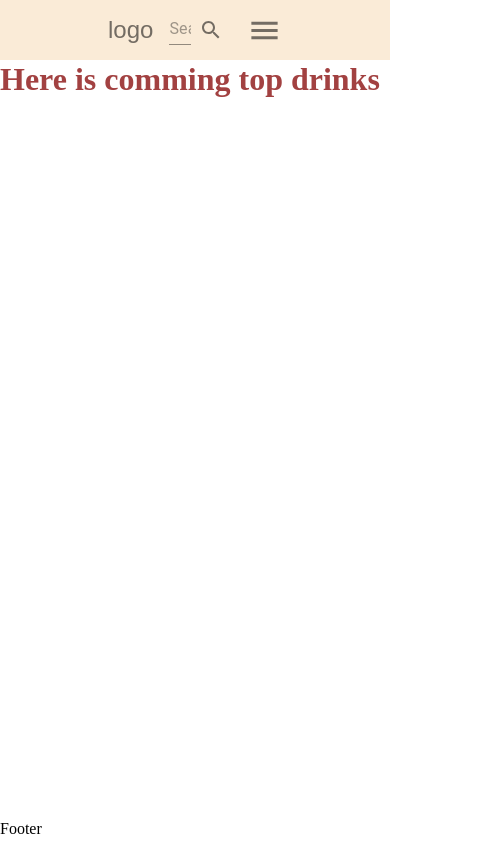
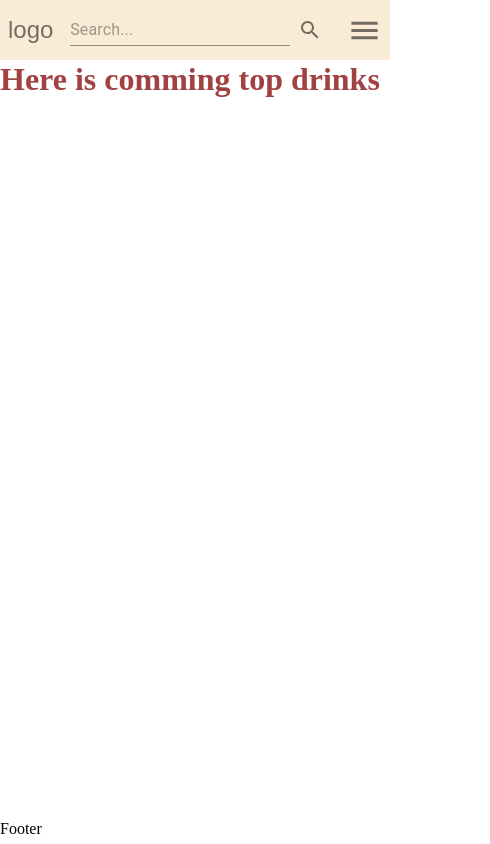
Before and after one commit to bervenuzik/recept_app, a React (Vite) app in the folder recept_app/: page / in a window 390 px wide. Shown: the whole page, 490 px wide, since content can reach past the window. Built offline with nearby package versions, Linux system fonts and the light colour scheme; no server answers.

Commit message:
Make DrawerRight wider Make Header responsive Add arrow to list items Make SearchBar responsive

```diff
--- a/recept_app/src/components/DrawerRight/DrawerRight.jsx
+++ b/recept_app/src/components/DrawerRight/DrawerRight.jsx
@@ -1,3 +1,4 @@
+import styles from "./DrawerRight.module.css"
 import fetchData from "../../functions/fetchData";
 import MenuItems from "../MenuItems/MenuItems";
 import { useState, useEffect } from "react";
@@ -18,7 +19,7 @@ function DrawerRight({ open, onClose }) {
     }, []);
 
     return (
-        <Drawer anchor="right" open={open} onClose={onClose}>
+        <Drawer classes={{ paper: styles.drawerRight}} anchor="right" open={open} onClose={onClose}>
             <ListItem onClick={onClose}>
                 <IconButton>
                     <ChevronRightIcon />
--- a/recept_app/src/components/DrawerRight/DrawerRight.module.css
+++ b/recept_app/src/components/DrawerRight/DrawerRight.module.css
@@ -1,3 +1,3 @@
 .drawerRight {
-
+    width: 400px !important;
 }
--- a/recept_app/src/components/Header/Header.module.css
+++ b/recept_app/src/components/Header/Header.module.css
@@ -1,14 +1,19 @@
 header {
+    display: flex;
+    justify-content: center;
+    align-items: center;
+    flex-flow: column nowrap;
+
     width: 100%;
     height: 150%;
-    display: flex;
-    justify-content: center;
+
     background-color: antiquewhite;
 }
 .wrapper {
     display: flex;
     justify-content: space-between;
     align-items: center;
+
     padding: 10px 100px;
     width: 100%;
     max-width: 1218px;
--- a/recept_app/src/components/MenuItems/MenuItems.jsx
+++ b/recept_app/src/components/MenuItems/MenuItems.jsx
@@ -3,6 +3,7 @@ import { useState, useEffect } from "react"
 import fetchData from "../../functions/fetchData"
 import { Divider, IconButton, List, ListItem, ListItemButton, ListItemText, Typography } from "@mui/material";
 import { Link } from "react-router-dom";
+import ArrowForwardIcon from '@mui/icons-material/ArrowForward';
 
 function MenuItems({ heading, url }) {
     const [menuItems, setMenuItems] = useState([]);
@@ -15,15 +16,22 @@ function MenuItems({ heading, url }) {
         <>
             <List className={styles.menuItem}>
                 <ListItem>
-                    <Typography variant="h4">
-                        {heading}
-                    </Typography>
+                    <ListItemButton>
+                        <Typography variant="h4">
+                            {heading}
+                        </Typography>
+                        <ArrowForwardIcon />
+                    </ListItemButton>
+
                 </ListItem>
+
                 <Divider />
+
                 {menuItems.map((item, index) =>
                     <ListItem key={item.name || index}>
                         <ListItemButton component={Link} to={`/categories/${item.name}`}>
                             <ListItemText primary={item.name} />
+                            <ArrowForwardIcon />
                         </ListItemButton>
                     </ListItem>
                 )}
--- a/recept_app/src/components/SearchBar/SearchBar.jsx
+++ b/recept_app/src/components/SearchBar/SearchBar.jsx
@@ -1,20 +1,20 @@
 import styles from "./SearchBar.module.css"
 import React from "react";
-import { TextField, IconButton } from "@mui/material";
+import { Box, TextField, IconButton } from "@mui/material";
 import SearchIcon from "@mui/icons-material/Search";
 
 function SearchBar() {
     return (
-        <div className={styles.searchBar}>
+        <Box className={styles.searchBar}>
             <TextField
                 variant="standard"
                 placeholder="Search..."
-                size="small"
+                size="large"
             />
             <IconButton type="submit" aria-label="search">
-                <SearchIcon />
+                <SearchIcon fontSize="medium" />
             </IconButton>
-        </div>
+        </Box>
     );
 }
 
--- a/recept_app/src/components/SearchBar/SearchBar.module.css
+++ b/recept_app/src/components/SearchBar/SearchBar.module.css
@@ -1,6 +1,7 @@
 .searchBar {
     display: flex;
+    justify-content: center;
     align-items: center;
-    padding: 8px;
-    background-color: antiquewhite;
+    max-width: 600px;
+    width: 100%;
 }
```
